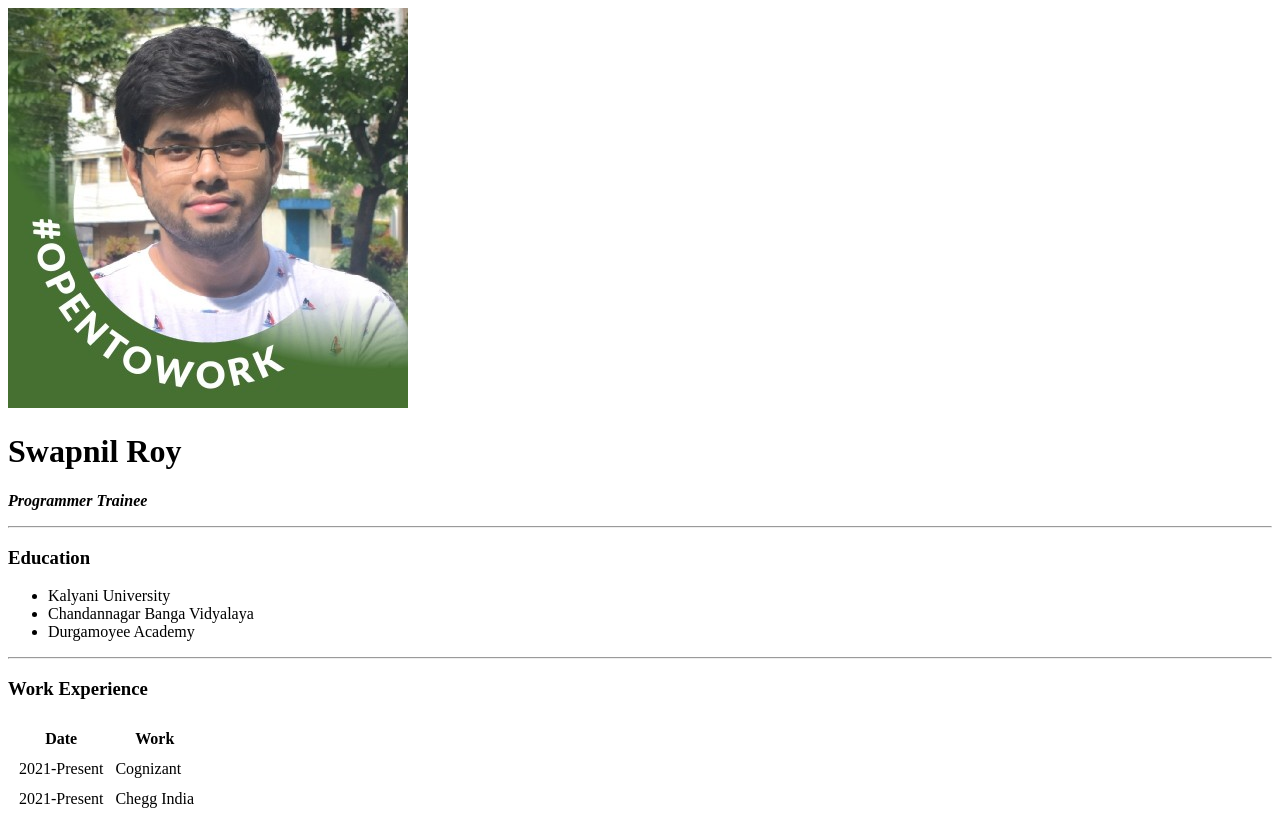
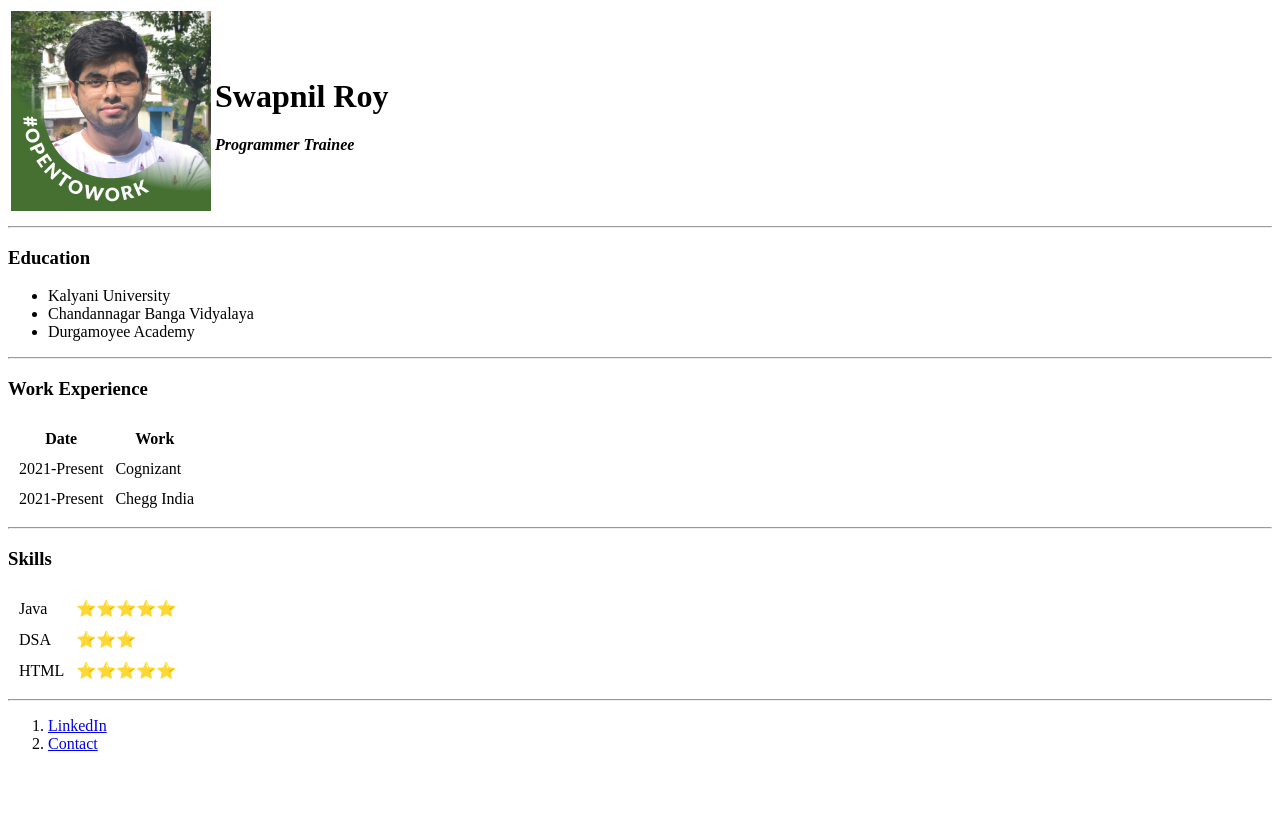
Before and after one commit to linpaws1364/CV-Project_Angela, a plain HTML site: page index.html in a window 1280 px wide. Shown: the top 822 px of the page. After the commit the page ends 800 px from the top, so only its background shows below. Drawn offline with Linux system fonts and the light colour scheme.

Commit message:
Update index.html

```diff
--- a/index.html
+++ b/index.html
@@ -6,9 +6,14 @@
 	<title>Swapnil's Personal Site</title>
 </head>
 <body>
-	<img src="profile.jpg" alt="Swapnil profile pic">
-<h1>Swapnil Roy</h1>
-<p><em><strong>Programmer Trainee</strong></em></p>
+	<table>
+		<tr>
+			<td><img src="profile.jpg" alt="Swapnil's profile pic" height="200px"></td>
+			<td><h1>Swapnil Roy</h1>
+			<p><em><strong>Programmer Trainee</strong></em></p></td>
+		</tr>
+
+	</table>
 <hr>
 <h3>Education</h3>
 <ul>
```
